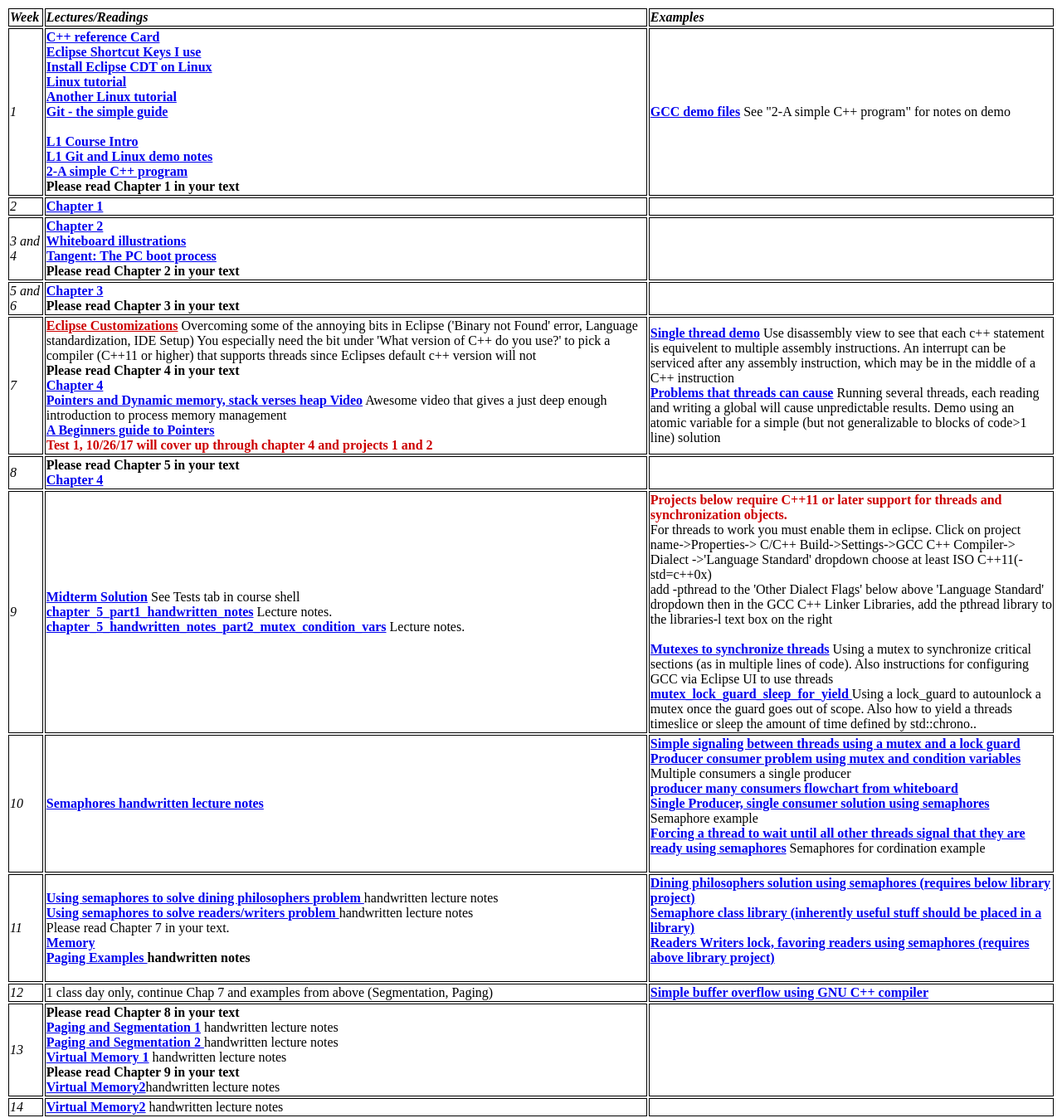
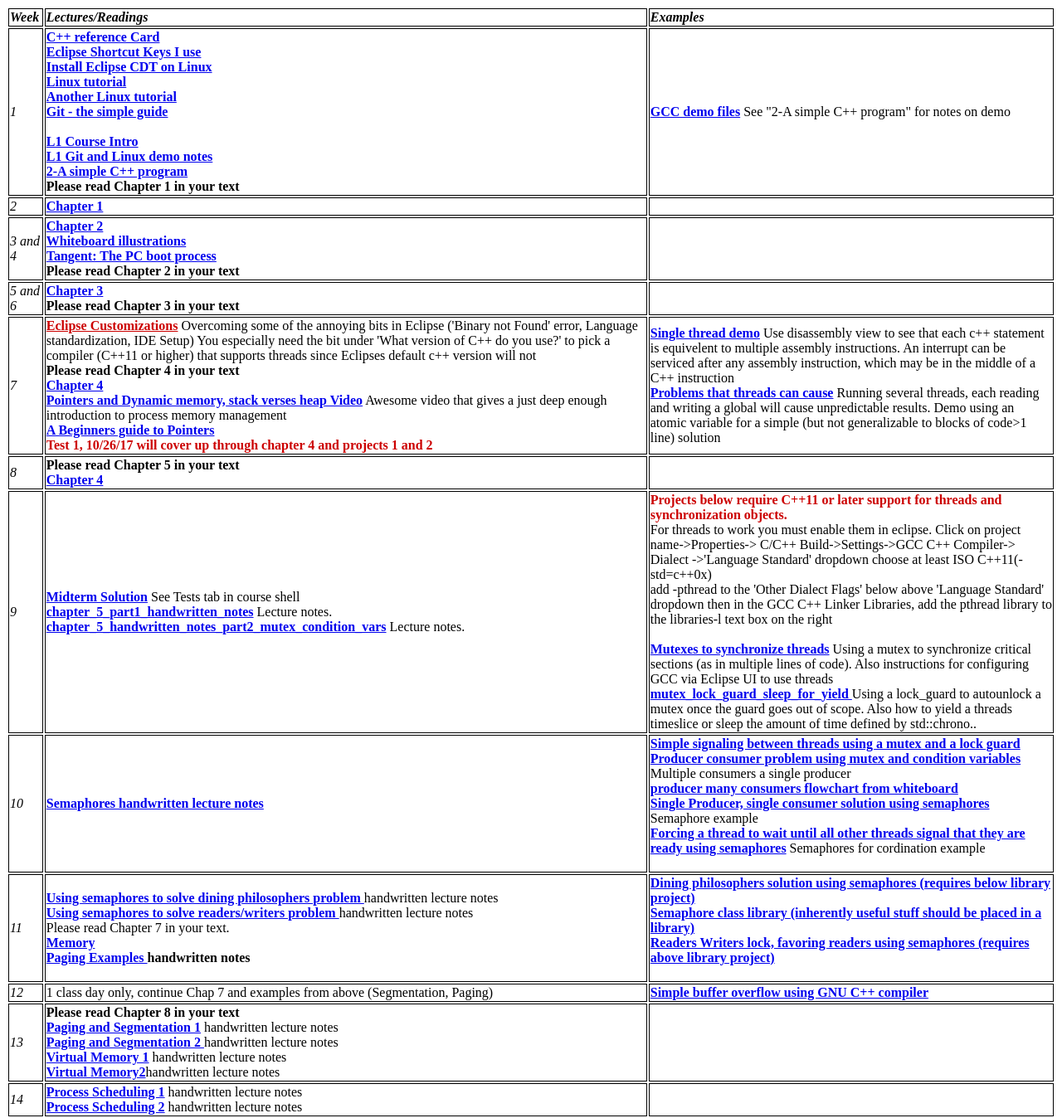
Before and after one commit to yeckoh/CPSC410, a Jekyll site: the page navbar/Lectures.html, which Jekyll copies as it is, in a window 1280 px wide. Shown: the whole page at 83% size. Built offline with Jekyll 4.4.1, drawn with Linux system fonts in a browser that asks for light colours.

Commit message:
lectures

```diff
--- a/navbar/Lectures.html
+++ b/navbar/Lectures.html
@@ -178,7 +178,7 @@
 			<strong><a href="https://github.com/CNUClasses/CPSC410/blob/master/content/Lectures/410_paging_segmentation1.pdf"> Paging and Segmentation 1</a></strong> handwritten lecture notes<br>
 			<strong><a href="https://github.com/CNUClasses/CPSC410/blob/master/content/Lectures/410_paging_segmentation2.pdf"> Paging and Segmentation 2 </a></strong> handwritten lecture notes<br>
 			<strong><a href="https://github.com/CNUClasses/CPSC410/blob/master/content/Lectures/410_virtual_mem1.pdf"> Virtual Memory 1</a></strong> handwritten lecture notes<br>
-			<b>Please read Chapter 9 in your text</b><br>
+			<!--<b>Please read Chapter 9 in your text</b><br>-->
 			<strong><a href="https://github.com/CNUClasses/CPSC410/blob/master/content/Lectures/410_virtual_mem2.pdf"> Virtual Memory2</a></strong>handwritten lecture notes<br>
 
 
@@ -189,7 +189,8 @@
 		<tr>
 			<td class="style_white "><em>14</em></td>
 			<td class="style_white ">
-			<strong><a href="https://github.com/CNUClasses/CPSC410/blob/master/content/Lectures/410_virtual_mem2.pdf"> Virtual Memory2</a></strong> handwritten lecture notes<br>
+			<strong><a href="https://github.com/CNUClasses/CPSC410/blob/master/content/Lectures/410_scheduling1.pdf"> Process Scheduling 1</a></strong> handwritten lecture notes<br>
+			<strong><a href="https://github.com/CNUClasses/CPSC410/blob/master/content/Lectures/410_scheduling2.pdf"> Process Scheduling 2</a></strong> handwritten lecture notes<br>
 
 
 		    </td>
```
Also changed, not shown: 2 other files.
